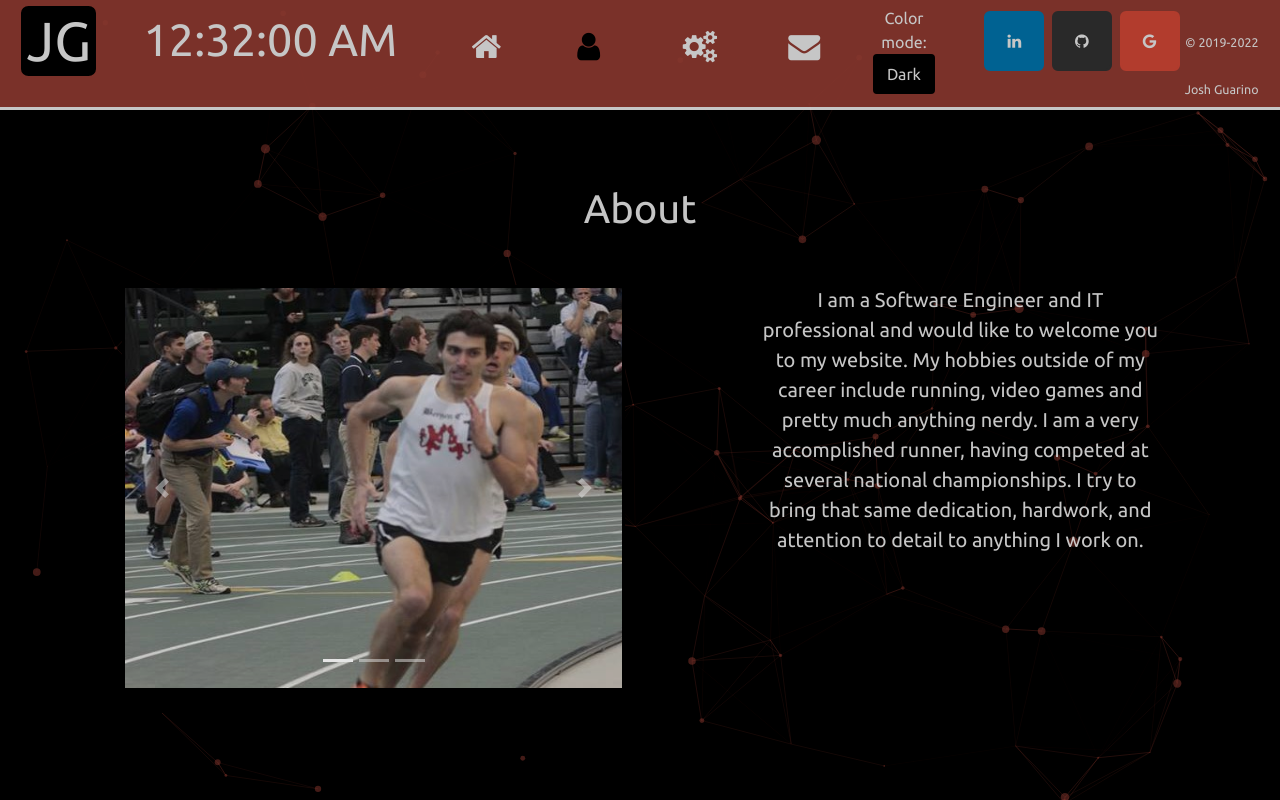
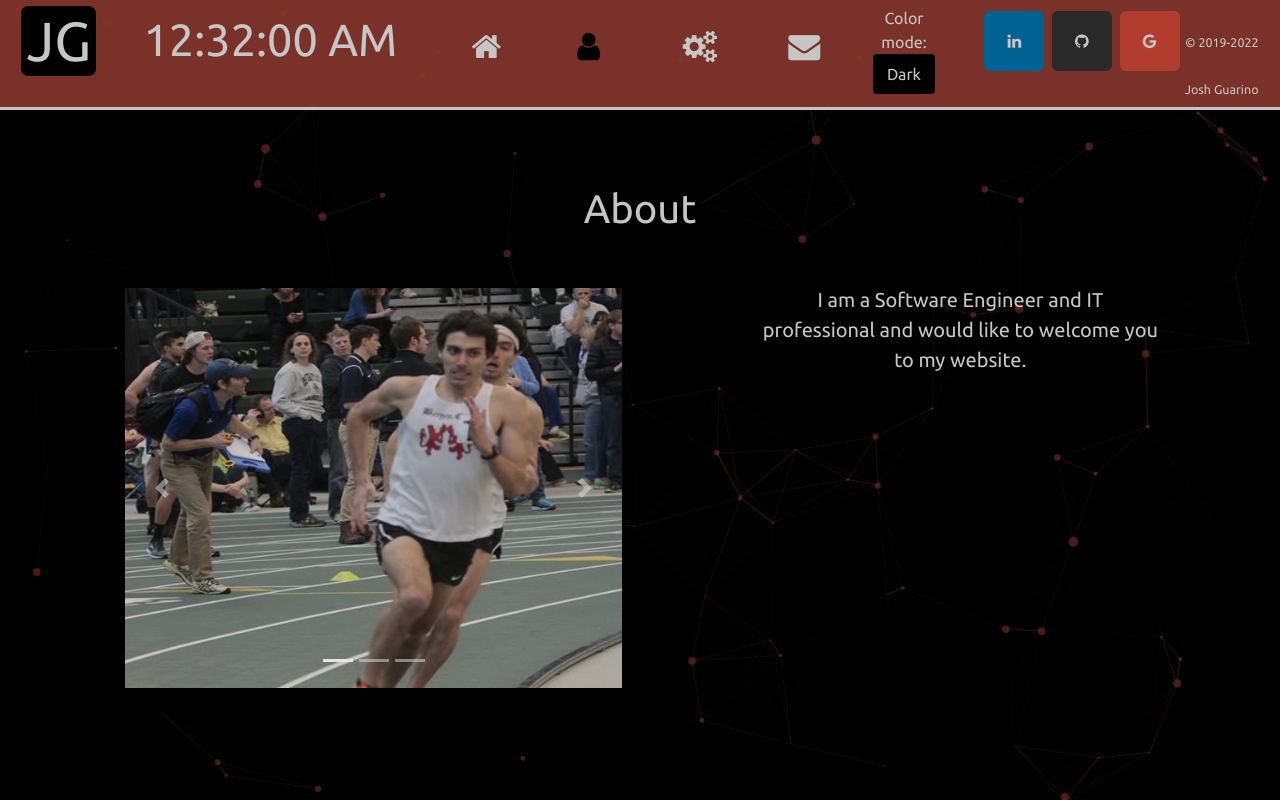
Before and after one commit to JoshGuarino/my_website, a Flask app: page /about in a window 1280 px wide. Run offline with Flask 2, Linux system fonts and the light colour scheme; some libraries are stand-ins or nearby versions.

Commit message:
trying to fix env problems

```diff
--- a/src/templates/about.html
+++ b/src/templates/about.html
@@ -41,11 +41,7 @@
     </div>
     <div class="col-sm-1"></div>
     <div class='col-sm-4 text-center' data-aos="flip-left" data-aos-duration="700">
-        <p id="para">I am a Software Engineer and IT professional and would like to welcome you to my website.
-            My hobbies outside of my career include running, video games and pretty much anything nerdy. I am a very accomplished
-            runner, having competed at several national championships. I try to bring that same dedication, hardwork,
-            and attention to detail to anything I work on.
-        </p>
+        <p id="para">I am a Software Engineer and IT professional and would like to welcome you to my website.</p>
     </div>
         <div class="col-sm-1"></div>
 </div>
```
